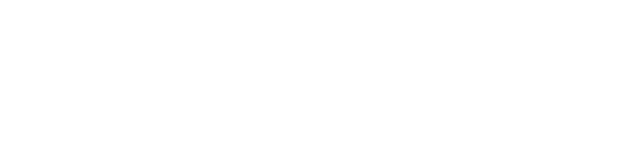
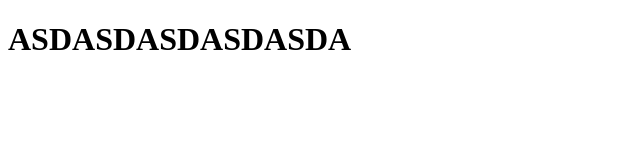
Before and after one commit to XasanValiyev/ourtesting, a plain HTML site: page index.html in a window 1280 px wide. Shown: the whole page, without its empty margins (0-640 px from the left). Drawn offline with Linux system fonts and the light colour scheme.

Commit message:
Update index.html

```diff
--- a/index.html
+++ b/index.html
@@ -1,4 +1,6 @@
 <!DOCTYPE html>
 <html lang="en">
   <title> Hello Guys </title>
+  <h1> ASDASDASDASDASDA </h1>
+
 </html>
```
